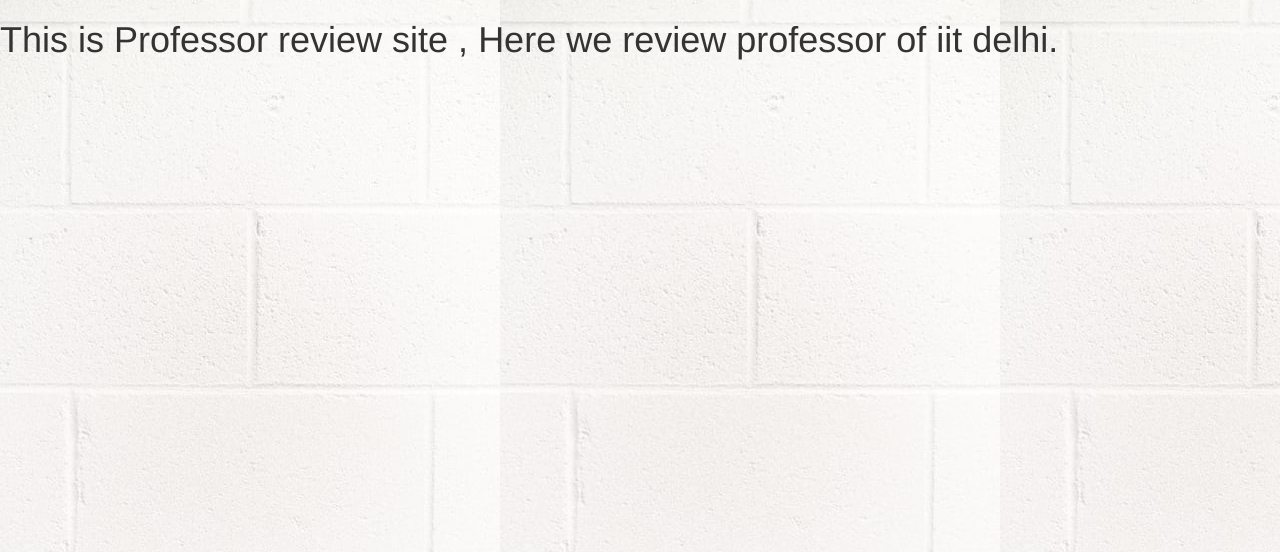
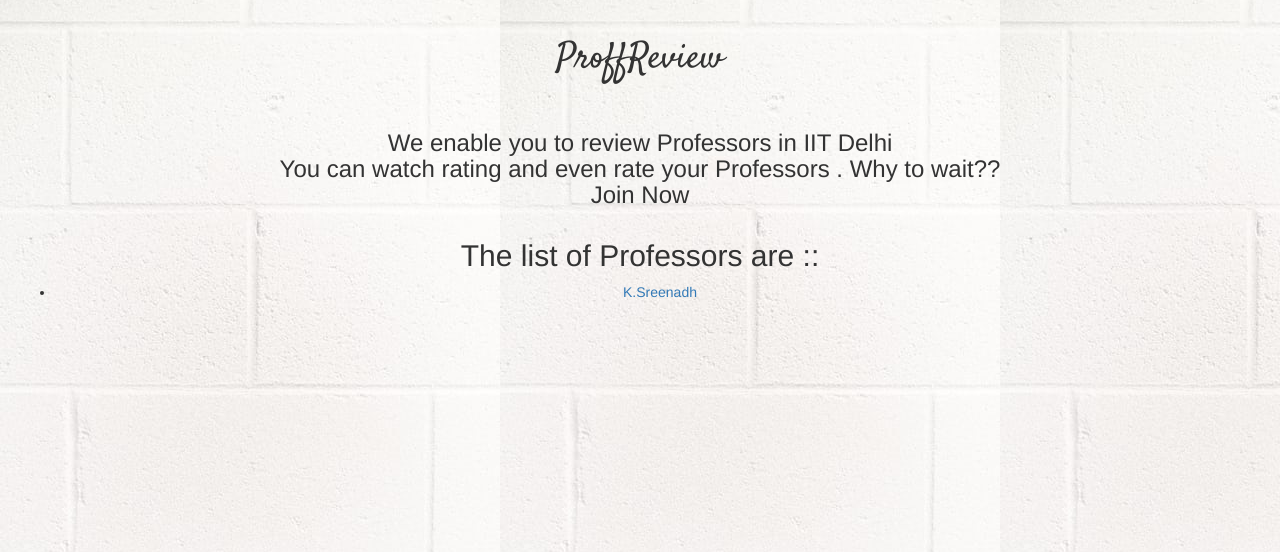
Before and after one commit to salujajaskeerat/DevClubRecruitmentAssignments, a Django app: page /review/ in a window 1280 px wide. Shown: the part 52-604 px from the top of the page. Run offline with Django 3.2, Linux system fonts and the light colour scheme; data comes from the database, SQL or seed files in the repository; some libraries are stand-ins or nearby versions.

Commit message:
Detail site added succesfully

```diff
--- a/profreview/review/static/review/style.css
+++ b/profreview/review/static/review/style.css
@@ -8,3 +8,7 @@ body{
 .navbar{
 	border-radius: 0;
 }
+
+#logo-heading{
+	font-family: 'Satisfy',cursive;
+}
--- a/profreview/review/templates/review/base.html
+++ b/profreview/review/templates/review/base.html
@@ -32,7 +32,7 @@
     </div>
 
     <ul class="nav navbar-nav">
-      <li class="active"><a href="#">Home</a></li>
+      <li class="active"><a href="{% url 'review:index'%}">Home</a></li>
       <li class="dropdown"><a class="dropdown-toggle" data-toggle="dropdown" href="#">Find by Deapartment <span class="caret"></span></a>
         <ul class="dropdown-menu">
           <li><a href="#">Mathematics</a></li>
--- a/profreview/review/templates/review/index.html
+++ b/profreview/review/templates/review/index.html
@@ -2,5 +2,20 @@
 {% block title %}review {% endblock %}
 {% block body %}
 
-	<h1>This is Professor review site , Here we review professor of iit delhi.</h1>
+	<div class="container-fluid text-center">
+		<h1 id="logo-heading">ProffReview</h1>
+		<br>
+		<h3>We enable you to review Professors in IIT Delhi<br> You can watch rating
+			and even rate your Professors . Why to wait?? <br>Join Now</h3>
+
+	</div>
+
+	<div class="container-fluid text-center">
+		<h2>The list of Professors are ::</h2>
+		<ul>
+			{% for P in Prof %}
+			<li><a href="{% url 'review:details' P.id %}">{{ P.Name }}  </a></li>
+			{% endfor %}
+		</ul>
+	</div>
 {% endblock %}
--- a/profreview/review/urls.py
+++ b/profreview/review/urls.py
@@ -1,5 +1,7 @@
 from django.conf.urls import url
 from . import views
+app_name='review'
 urlpatterns=[
-	url((r'^$'),views.index,name='index'),
+	url((r'^$'),views.IndexView.as_view(),name='index'),
+	url(r'^(?P<pk>[0-9]+)/$',views.DetailView.as_view(),name='details'),
 	]
--- a/profreview/review/views.py
+++ b/profreview/review/views.py
@@ -1,5 +1,15 @@
 from django.shortcuts import render
 
-# Create your views here.
-def index(request):
-	return render(request,'review/index.html',{})
+from django.views import generic
+from .models import Proff
+
+class IndexView (generic.ListView):
+	template_name="review/index.html"
+	context_object_name='Prof'
+	def get_queryset(self): # this queries the database
+		return Proff.objects.all()
+
+class DetailView(generic.DetailView):
+	model=Proff
+	context_object_name='Prof'
+	template_name="review/details.html"
```
Also changed, not shown: Notes.txt (+21 -1 lines), profreview/review/templates/review/details.html (added, +13 -0 lines).
